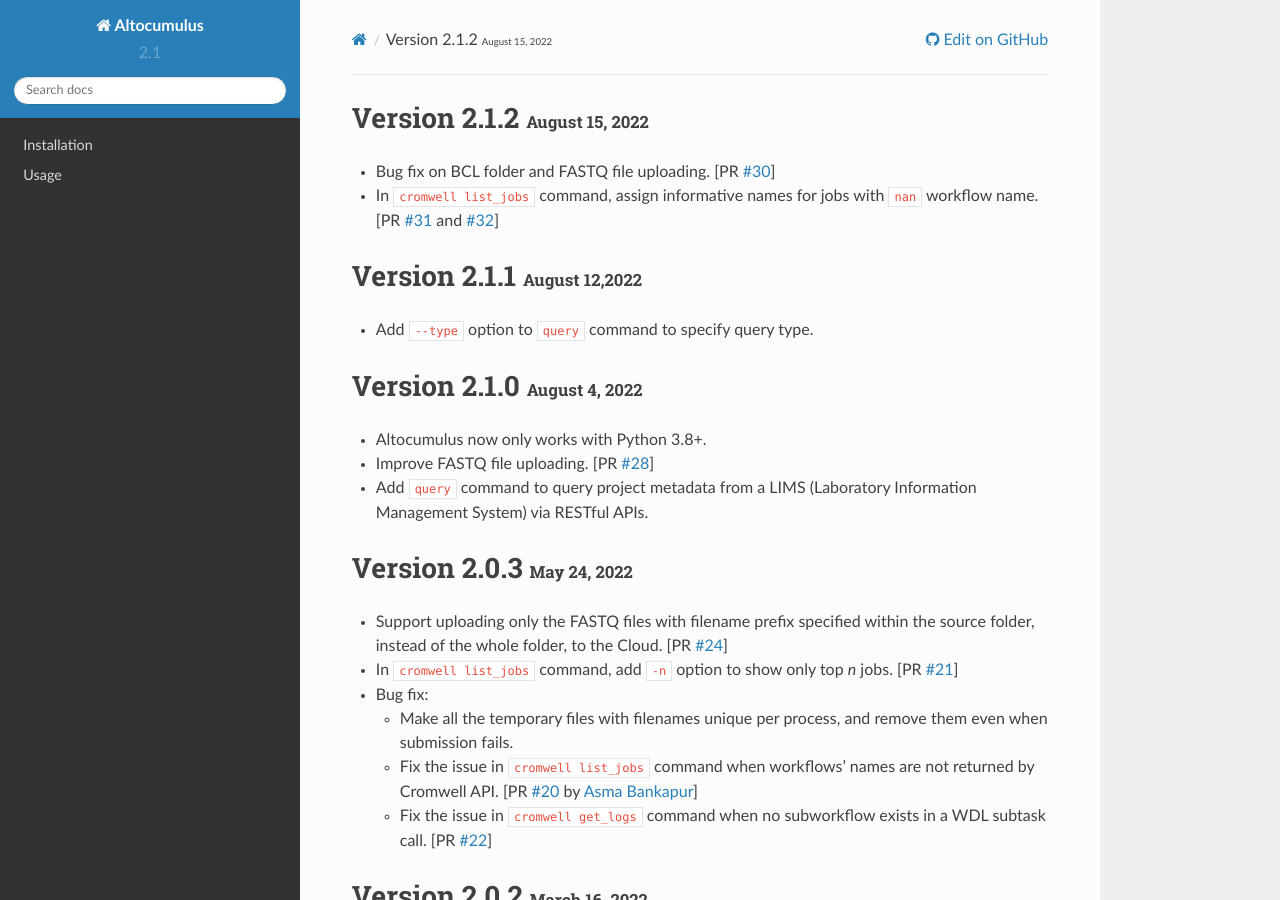
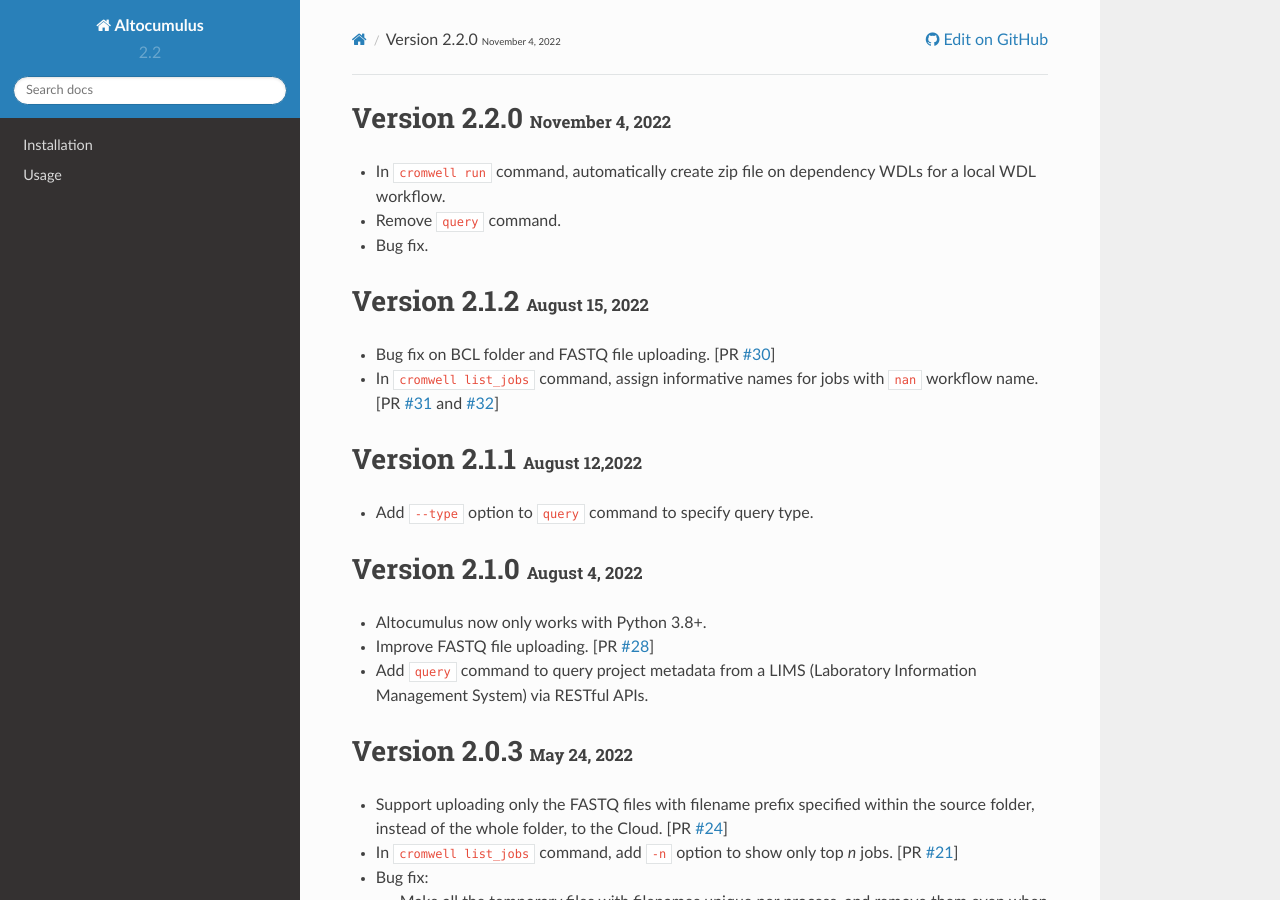
Before and after one commit to lilab-bcb/altocumulus, a Sphinx documentation site: the page built from docs/release_notes.rst, in a window 1280 px wide and 900 px high. Built offline with Sphinx 7.4.7 and the Read the Docs theme 2.0.0, drawn with Linux system fonts in a browser that asks for light colours; formulas are drawn with MathJax 3.

Commit message:
update docs

```diff
--- a/docs/conf.py
+++ b/docs/conf.py
@@ -28,9 +28,9 @@
 author = "Bo Li, Yiming Yang, Rimte Rocher"
 
 # The short X.Y version
-version = "2.1"
+version = "2.2"
 # The full version, including alpha/beta/rc tags
-release = "2.1.2"
+release = "2.2.0"
 
 
 # -- General configuration ---------------------------------------------------
--- a/docs/release_notes.rst
+++ b/docs/release_notes.rst
@@ -1,4 +1,11 @@
 .. role:: small
+
+Version 2.2.0 :small:`November 4, 2022`
+----------------------------------------
+
+* In ``cromwell run`` command, automatically create zip file on dependency WDLs for a local WDL workflow.
+* Remove ``query`` command.
+* Bug fix.
 
 Version 2.1.2 :small:`August 15, 2022`
 --------------------------------------
```
